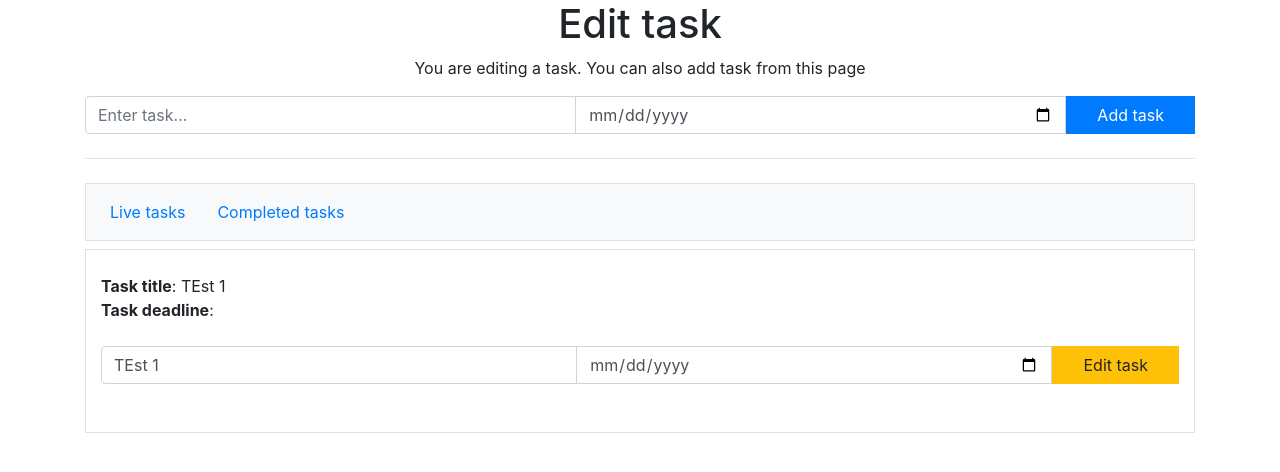
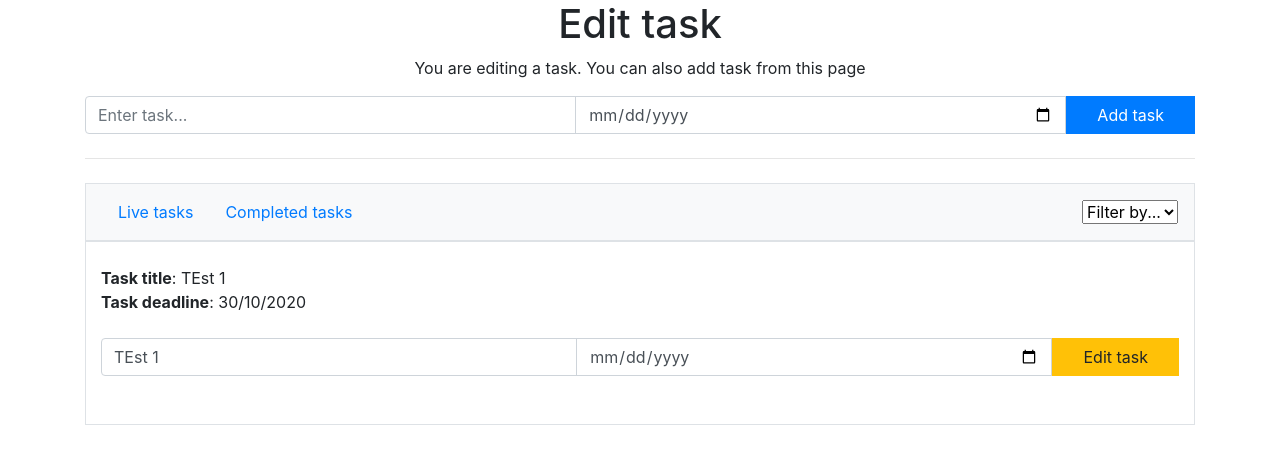
Before and after one commit to deividas-pelakauskas/todo-flask, a Flask app: page /edit/1 in a window 1280 px wide. Shown: the top 472 px of the page. Run offline with Flask 2, Linux system fonts and the light colour scheme; data comes from the database, SQL or seed files in the repository; both versions use the stored data as it was after the commit; some libraries are stand-ins or nearby versions.

Commit message:
Started taks filtering, changed date to datetime instead of string in DB

```diff
--- a/app.py
+++ b/app.py
@@ -12,12 +12,26 @@ class Task(db.Model):
     id = db.Column(db.Integer, primary_key=True)
     title = db.Column(db.String(100))
     completed = db.Column(db.Boolean)
-    deadline = db.Column(db.String(20))
+    deadline = db.Column(db.DateTime)
 
 
 @app.route("/")
 def index():
     # show all todos
+    task_list = Task.query.all()
+    heading = "Tasks to be completed"
+    page_description = "These are your tasks that are due to be completed"
+    due_tasks = tasks_exist()
+    return render_template("home.html", task_list=task_list, title="Tasks", heading=heading,
+                           page_description=page_description, due_tasks=due_tasks)
+
+
+@app.route("/", methods=["POST"])
+def index_filter():
+    filter_task = request.form.get('filter-tasks')
+    task_list = Task.query.all()
+    if filter_task == "Deadline":
+        task = Task.query.filter_by(id=deadline).first()
     task_list = Task.query.all()
     heading = "Tasks to be completed"
     page_description = "These are your tasks that are due to be completed"
@@ -40,7 +54,9 @@ def completed():
 def add():
     """Add new task"""
     title = request.form.get("title")
-    deadline = request.form.get("deadline")
+    deadline = datetime.strptime(request.form.get("deadline"), '%Y-%m-%d')
+    print(deadline)
+    # deadline = request.form.get("deadline")
     new_task = Task(title=title, deadline=deadline, completed=False)
     db.session.add(new_task)
     db.session.commit()
@@ -90,13 +106,13 @@ def edit_task_action(task_id):
 
 
 @app.template_filter('formatdatetime')
-def format_datetime(value, format="%d/%m/%Y"):
+def format_datetime(date, format="%d/%m/%Y"):
     """Format a date time to DAY/MONTH/YEAR (Bootstrap date input field comes as YYYY-MM-DD. Date is not required
     field """
-    if value is None:
+    if date is None:
         return ""
     try:
-        date = datetime.strptime(value, "%Y-%m-%d")
+        # date = datetime.strptime(value, "%Y-%m-%d")
         return date.strftime(format)
     except:
         return ""
--- a/templates/layout.html
+++ b/templates/layout.html
@@ -26,7 +26,8 @@
         </form>
         <hr class="mt-4 mb-4">
         <!--Navigation menu-->
-        <ul class="nav nav-pills bg-light p-2 border mb-2">
+        <nav class="navbar navbar-light bg-light justify-content-between border">
+            <ul class="nav nav-pills">
                 <li class="nav-item">
                     <a class="nav-link {% if request.path == '/' %}active{% endif %}" href="/">Live tasks</a>
                 </li>
@@ -34,6 +35,13 @@
                     <a class="nav-link {% if request.path == '/completed' %}active{% endif %}" href="/completed">Completed tasks</a>
                 </li>
             </ul>
+            <form class="form-inline" action="/" method="POST">
+                <select class="browser-default" name="filter-tasks" onchange="this.form.submit()">
+                    <option value="" disabled selected>Filter by...</option>
+                    <option>Deadline</option>
+                </select>
+            </form>
+        </nav>
         <!--Task list-->
         <div class="container border">
             {% block content %}{% endblock %}
```
Also changed, not shown: db.sqlite. Lines whose indentation alone changed are shown as unchanged.
